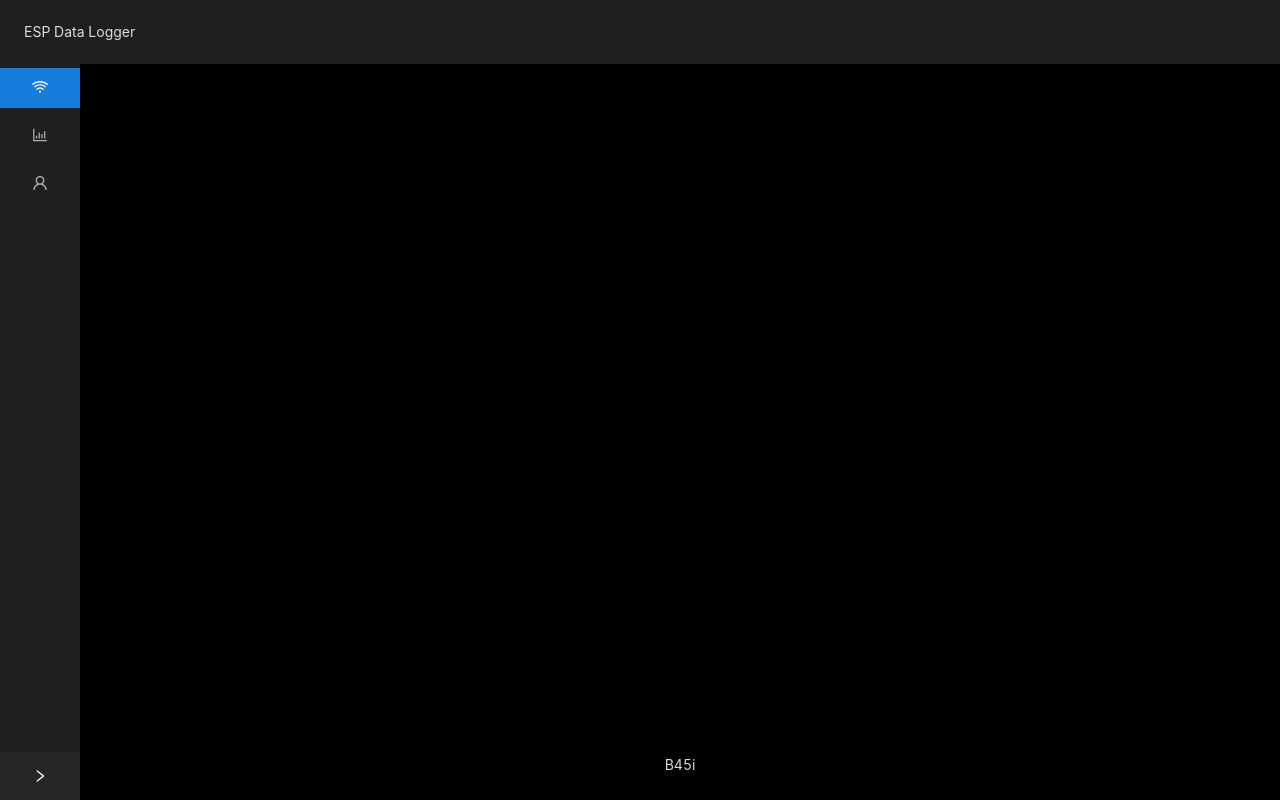
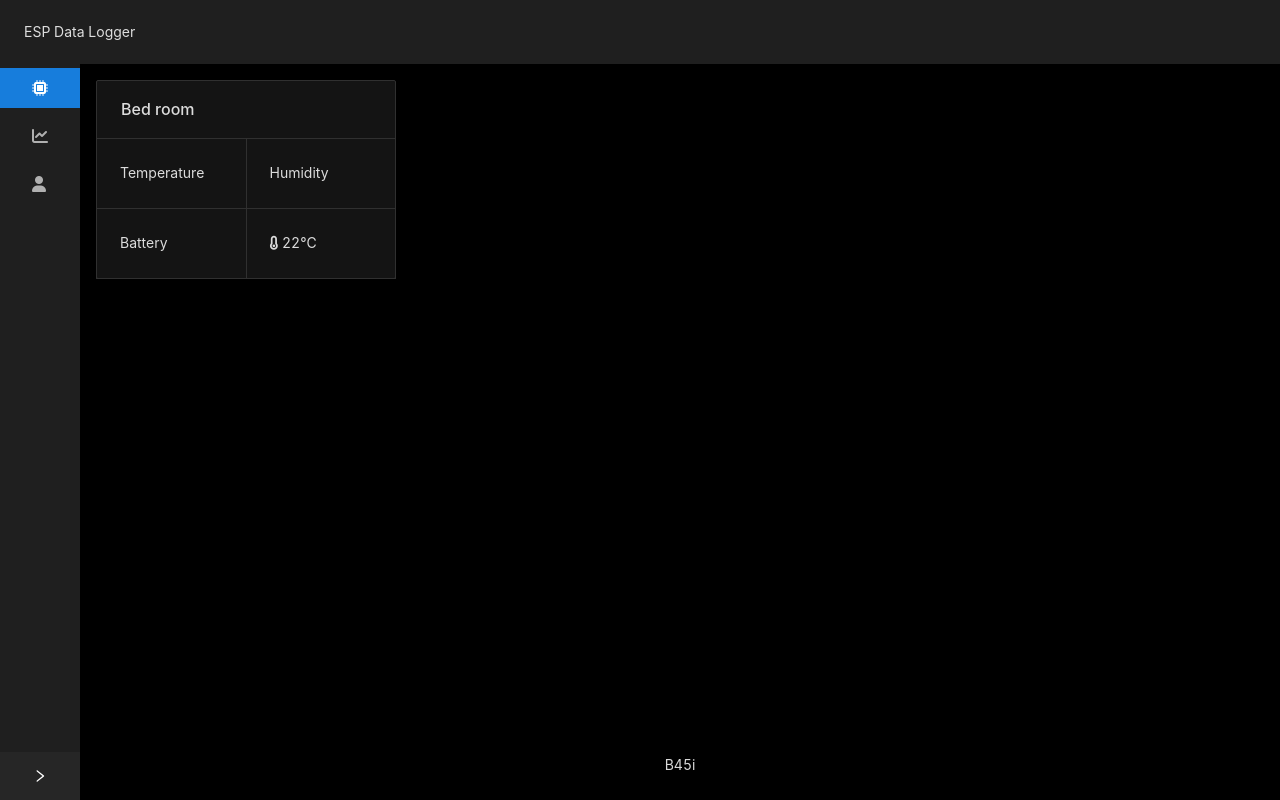
Before and after one commit to B45i/ESP-Cloud-Logger, a React (Create React App) app in the folder frontend/: page / in a window 1280 px wide. Built offline with nearby package versions, Linux system fonts and the light colour scheme.

Commit message:
design with fa

```diff
--- a/frontend/package.json
+++ b/frontend/package.json
@@ -3,7 +3,6 @@
     "version": "0.1.0",
     "private": true,
     "dependencies": {
-    "@ant-design/icons": "^4.7.0",
         "@testing-library/jest-dom": "^5.16.2",
         "@testing-library/react": "^12.1.2",
         "@testing-library/user-event": "^13.5.0",
--- a/frontend/public/index.html
+++ b/frontend/public/index.html
@@ -15,6 +15,13 @@
       user's mobile device or desktop. See https://developers.google.com/web/fundamentals/web-app-manifest/
     -->
         <link rel="manifest" href="%PUBLIC_URL%/manifest.json" />
+        <link
+            rel="stylesheet"
+            href="https://cdnjs.cloudflare.com/ajax/libs/font-awesome/6.0.0-beta3/css/all.min.css"
+            integrity="sha512-Fo3rlrZj/k7ujTnHg4CGR2D7kSs0v4LLanw2qksYuRlEzO+tcaEPQogQ0KaoGN26/zrn20ImR1DfuLWnOo7aBA=="
+            crossorigin="anonymous"
+            referrerpolicy="no-referrer"
+        />
         <!--
       Notice the use of %PUBLIC_URL% in the tags above.
       It will be replaced with the URL of the `public` folder during the build.
@@ -38,6 +45,5 @@
 
       To begin the development, run `npm start` or `yarn start`.
       To create a production bundle, use `npm run build` or `yarn build`.
-    -->
-  </body>
+    --></body>
 </html>
--- a/frontend/src/App.css
+++ b/frontend/src/App.css
@@ -14,3 +14,13 @@
 .page-header {
     padding: 0 1.5rem !important;
 }
+
+.page-content {
+    margin: 1rem !important;
+}
+
+/* Utils */
+
+.w-50 {
+    width: 50% !important;
+}
--- a/frontend/src/App.tsx
+++ b/frontend/src/App.tsx
@@ -1,9 +1,13 @@
+import PageLayout from './layout/Layout';
 import './App.css';
-import { Button } from 'antd';
-import PageLayout from './layout/Layout';
+import DeviceCard from './components/DeviceCard';
 
 function App() {
-    return <PageLayout />;
+    return (
+        <PageLayout>
+            <DeviceCard />
+        </PageLayout>
+    );
 }
 
 export default App;
--- /dev/null
+++ b/frontend/src/components/DeviceCard.tsx
@@ -0,0 +1,16 @@
+import Card from 'antd/es/card';
+
+const DeviceCard = () => {
+    return (
+        <Card title="Bed room" style={{ width: 300 }}>
+            <Card.Grid className="w-50">Temperature</Card.Grid>
+            <Card.Grid className="w-50">Humidity</Card.Grid>
+            <Card.Grid className="w-50">Battery</Card.Grid>
+            <Card.Grid className="w-50">
+                <i className="fa-solid fa-temperature-empty"></i> 22℃
+            </Card.Grid>
+        </Card>
+    );
+};
+
+export default DeviceCard;
--- a/frontend/src/layout/Layout.tsx
+++ b/frontend/src/layout/Layout.tsx
@@ -1,16 +1,11 @@
 import { useState } from 'react';
-import {
-    BarChartOutlined,
-    UserOutlined,
-    WifiOutlined,
-} from '@ant-design/icons';
 
 import Menu from 'antd/es/menu';
 import Layout from 'antd/es/layout';
 const { Header, Content, Footer, Sider } = Layout;
 const { SubMenu, Item } = Menu;
 
-const PageLayout = () => {
+const PageLayout = (props: any) => {
     const [collapsed, setCollapsed] = useState(true);
     return (
         <Layout className="page-layout">
@@ -26,17 +21,23 @@ const PageLayout = () => {
                         defaultSelectedKeys={['1']}
                         mode="inline"
                     >
-                        <Item key="1" icon={<WifiOutlined />}>
+                        <Item
+                            key="1"
+                            icon={<i className="fa-solid fa-microchip"></i>}
+                        >
                             Devices
                         </Item>
 
-                        <Item key="2" icon={<BarChartOutlined />}>
+                        <Item
+                            key="2"
+                            icon={<i className="fa-solid fa-chart-line"></i>}
+                        >
                             Data
                         </Item>
 
                         <SubMenu
                             key="user"
-                            icon={<UserOutlined />}
+                            icon={<i className="fa-solid fa-user"></i>}
                             title="User"
                         >
                             <Menu.Item key="3">Login</Menu.Item>
@@ -46,7 +47,7 @@ const PageLayout = () => {
                 </Sider>
 
                 <Layout className="site-layout">
-                    <Content style={{ margin: '0 16px' }}></Content>
+                    <Content className="page-content">{props.children}</Content>
                     <Footer className="page-footer">B45i</Footer>
                 </Layout>
             </Layout>
```
Lines whose indentation alone changed are shown as unchanged.
